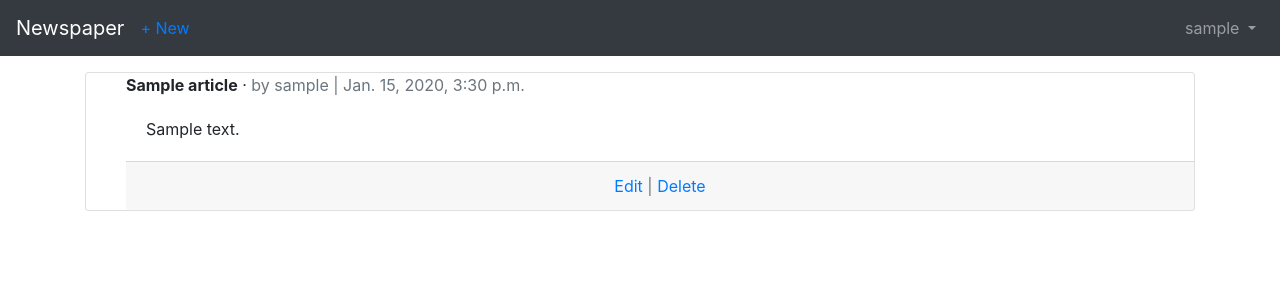
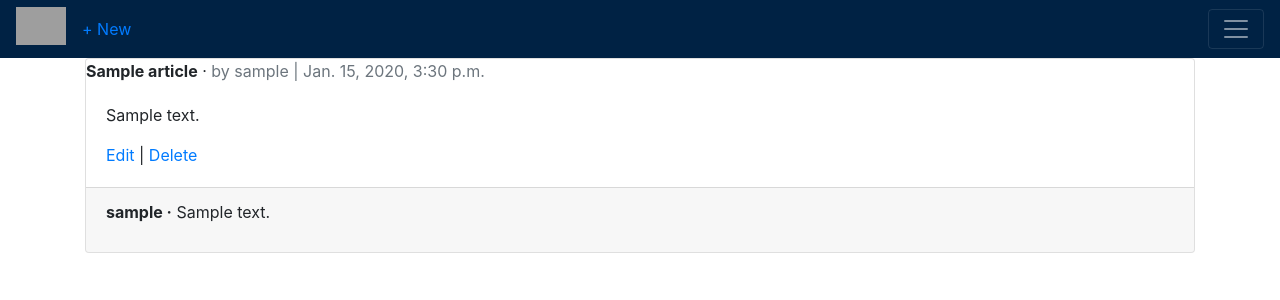
Before and after one commit to aakashpadhiyar/News_Project, a Django app: page /articles/ in a window 1280 px wide. Shown: the top 300 px of the page. Run offline with Django 3.2, Linux system fonts and the light colour scheme; a user stored in the database is signed in; tables that the repository leaves empty hold one stand-in row (values such as "Sample post"); some libraries are stand-ins or nearby versions; grey boxes are pictures that could not be loaded.

Commit message:
comment in models p-1

```diff
--- a/articles/models.py
+++ b/articles/models.py
@@ -19,3 +19,22 @@ class Article(models.Model):
 
     def get_absolute_url(self):
         return reverse('article_detail', args=[str(self.id)])
+
+
+class Comment(models.Model):
+    article = models.ForeignKey(
+        Article,
+        on_delete=models.CASCADE,
+        related_name='comments',
+    )
+    comment = models.CharField(max_length=140)
+    author = models.ForeignKey(
+        get_user_model(),
+        on_delete=models.CASCADE,
+    )
+
+    def __str__(self):
+        return self.comment
+
+    def get_absolute_url(self):
+        return reverse('article_list')
--- a/articles/views.py
+++ b/articles/views.py
@@ -27,6 +27,7 @@ class ArticleUpdateView(LoginRequiredMixin, UpdateView):
     def dispatch(self, request, *args, **kwargs):
         obj = self.get_object()
         if obj.author != self.request.user:
+            permissiondenied = True
             raise PermissionDenied
         return super().dispatch(request, *args, **kwargs)
 
--- a/templates/article_list.html
+++ b/templates/article_list.html
@@ -6,18 +6,25 @@
 
 {% for article in object_list %}
 
-    <dir class="card">
+    <div class="card">
         <div class="class-header">
-            <span class="font-weight-bold">{{ article.title }}</span> &middot;
+            <span class="font-weight-bold"> {{ article.title }}</span> &middot;
             <span class="text-muted">by {{ article.author }} | {{ article.date }}</span>
         </div>
         <div class="card-body">
-            {{ article.body }}
+            <p>{{ article.body }}</p>
+            <a href="{% url 'article_edit' article.pk%}">Edit</a> | <a href="{% url 'article_delete' article.pk%}">Delete</a>
+
         </div>
-        <div class="card-footer text-center text-muted">
-            <a href="{% url 'article_edit' article.pk%}">Edit</a> | <a href="{% url 'article_delete' article.pk%}">Delete</a>
+        <div class="card-footer">
+            {% for comment in article.comments.all %}
+                <p>
+                    <span class="font-weight-bold">{{ comment.author }} &middot;</span>
+                    {{ comment }}
+                </p>
+            {% endfor %}
         </div>
-    </dir>
+    </div>
     <br />
 {% endfor %}
 
--- a/templates/base.html
+++ b/templates/base.html
@@ -7,12 +7,13 @@
 
     <!-- Bootstrap CSS -->
     <link rel="stylesheet" href="https://stackpath.bootstrapcdn.com/bootstrap/4.1.3/css/bootstrap.min.css" integrity="sha384-MCw98/SFnGE8fJT3GXwEOngsV7Zt27NXFoaoApmYm81iuXoPkFOJwJ8ERdknLPMO" crossorigin="anonymous">
-
+    <link rel="shortcut icon" type="image/png" href="https://proxy.duckduckgo.com/iu/?u=https%3A%2F%2Fupload.wikimedia.org%2Fwikipedia%2Fcommons%2Fthumb%2F3%2F30%2FWikinews_favicon.svg%2F1024px-Wikinews_favicon.svg.png&f=1"/>
     <title>{% block title %} Newspapp {% endblock title %}</title>
   </head>
   <body>
-    <nav class="navbar navbar-expand-md navbar-dark bg-dark mb- ">
-        <a class="navbar-brand" href="{% url 'home' %}">Newspaper</a>
+    <nav class="navbar navbar-dark" style="background-color: #002244;">
+        <a class="navbar-brand" href="{% url 'home' %}"><img style="max-width:50px; margin-top: -7px;"
+             src="http://img3.wikia.nocookie.net/__cb20120816103047/clubpenguin/images/1/1f/Newspaper_icon.png"></a>
         {% if user.is_authenticated %}
           <ul class="navbar-nav mr-auto">
             <li class="nav-item"><a href="{% url 'article_new' %}">+ New</a></li>
@@ -31,7 +32,7 @@
                 <div class="dropdown-menu dropdown-menu-right" aria-labelledby="userMenu">
                 <a class="dropdown-item" href="{% url 'password_change'%}">Change password</a>
                 <div class="dropdown-divider"></div>
-                <a class="dropdown-item" href="{% url 'logout' %}">Change password</a>
+                <a class="dropdown-item" href="{% url 'logout' %}">logout</a>
                 </div>
             </li>
         </ul>
```
Also changed, not shown: articles/admin.py (+13 -2 lines), articles/migrations/0003_comment.py (added), articles/migrations/0004_auto_20190830_1314.py (added).
